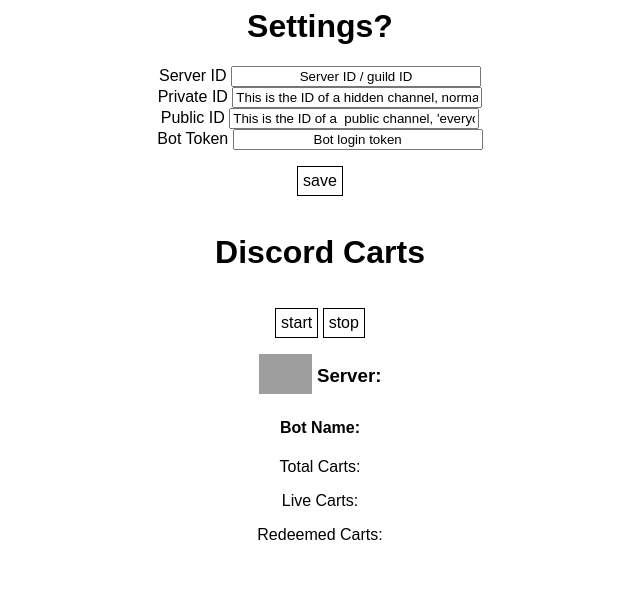
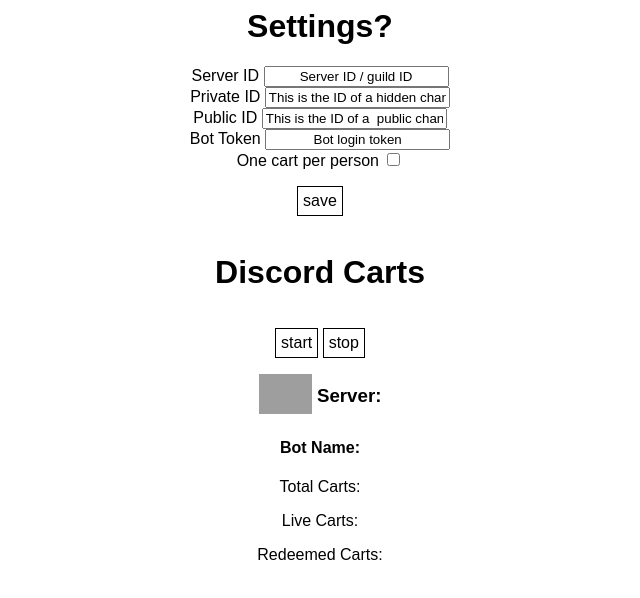
Before and after one commit to fraserdale/freeCarts, an Electron app: page cart.html in a window 1280 px wide. Both pictures are taken after a click on the element "save". Shown: the whole page, without its empty margins (320-960 px from the left). Drawn offline with Linux system fonts and the light colour scheme; no server answers; grey boxes are pictures that could not be loaded.

Commit message:
option for one cart per person

```diff
--- a/cart.html
+++ b/cart.html
@@ -21,7 +21,7 @@
             display:inline-block;
             cursor: hand
         }
-        input{
+        input[text]{
             width: 250px;
         }
     </style>
@@ -46,6 +46,10 @@
             <div>
                 <label>Bot Token</label>
                 <input type="text" id="bot">
+            </div>
+            <div>
+                <label>One cart per person</label>
+                <input type="checkbox" id='oneCart' value='test'><br>
             </div>
             <p onclick="save()" class="button">save</p>
         </form>
@@ -80,17 +84,18 @@
     document.getElementById('private').value = config.privateChannel
     document.getElementById('public').value = config.publicChannel
     document.getElementById('bot').value = config.botToken
+    if(config.one){
+        document.getElementById('oneCart').checked = true
+    }
     })();
     const electron = require('electron');
     const {ipcRenderer} = electron;
-
     function stop(){
         document.getElementById('server').disabled = false
         document.getElementById('private').disabled = false
         document.getElementById('public').disabled = false
         document.getElementById('bot').disabled = false
     }
-
     ipcRenderer.on('message',function(start,i){
         console.log('x')
     })
@@ -107,12 +112,10 @@
         //alert(i)
         document.getElementById('redeemed').innerHTML = redeemedNum
     })
-
     ipcRenderer.on('serverImg',function(serverImg,img){
         //alert(i)
         document.getElementById("icon").src = img
     })
-
     ipcRenderer.on('serverName',function(serverName,name){
         //alert(i)
         document.getElementById('name').innerHTML = name
@@ -130,25 +133,26 @@
         alert('Login details incorrect')
         stop()
     })
-
     function save(){
         const server = document.querySelector('#server').value;
         const private = document.querySelector('#private').value;
         const public = document.querySelector('#public').value;
         const bot = document.querySelector('#bot').value;
-        config = `{"server":"${server}","privateChannel":"${private}","publicChannel":"${public}","botToken":"${bot}"}`
+        const oneCart = document.getElementById('oneCart').checked;
+        console.log(oneCart)
+        config = `{"server":"${server}","privateChannel":"${private}","publicChannel":"${public}","botToken":"${bot}","one":${oneCart}}`
         console.log(config)
         ipcRenderer.send('configSave', config);
     }
-
     function start(){
+        save()
         document.getElementById('server').disabled = true
         document.getElementById('private').disabled = true
         document.getElementById('public').disabled = true
         document.getElementById('bot').disabled = true
+        document.getElementById('oneCart').disabled = true
         ipcRenderer.send('start');
     }
 
-
 </script>
 </html>
```
Also changed, not shown: main.js (+4 -5 lines).
